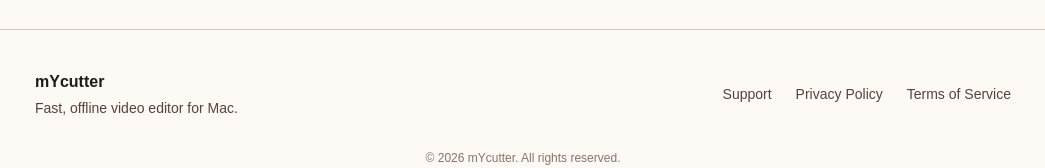
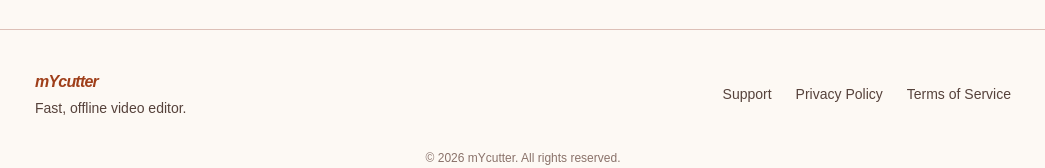
Before and after one commit to Azaze10x/mycutter-web, a Next.js app: page /mycutter-web/ in a window 1280 px wide. Shown: the part 1319-1487 px from the top of the page, without its empty margins (117-1162 px from the left). Built offline with nearby package versions, Linux system fonts and the light colour scheme; a web font is replaced by a local one.

Commit message:
fix: footer branding style and remove for Mac

```diff
--- a/src/components/Footer.tsx
+++ b/src/components/Footer.tsx
@@ -6,9 +6,9 @@ export default function Footer() {
       <div className="max-w-5xl mx-auto px-6 py-10">
         <div className="flex flex-col md:flex-row md:items-center md:justify-between gap-6">
           <div>
-            <p className="font-bold text-[#1c1c19]">mYcutter</p>
+            <p className="text-[#9f3f1a] tracking-tighter italic font-extrabold">mYcutter</p>
             <p className="text-sm text-[#56423b] mt-1">
-              Fast, offline video editor for Mac.
+              Fast, offline video editor.
             </p>
           </div>
 
```
